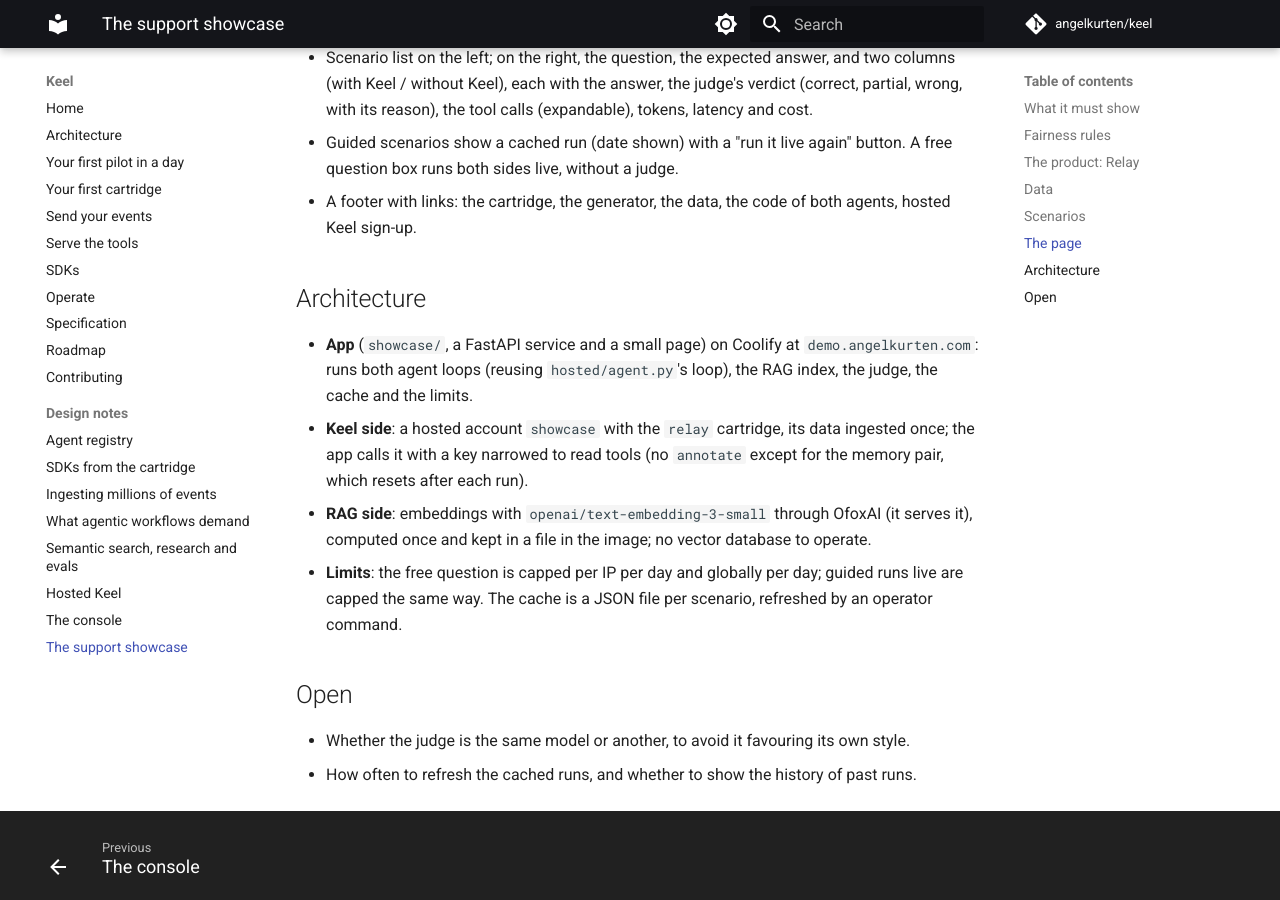
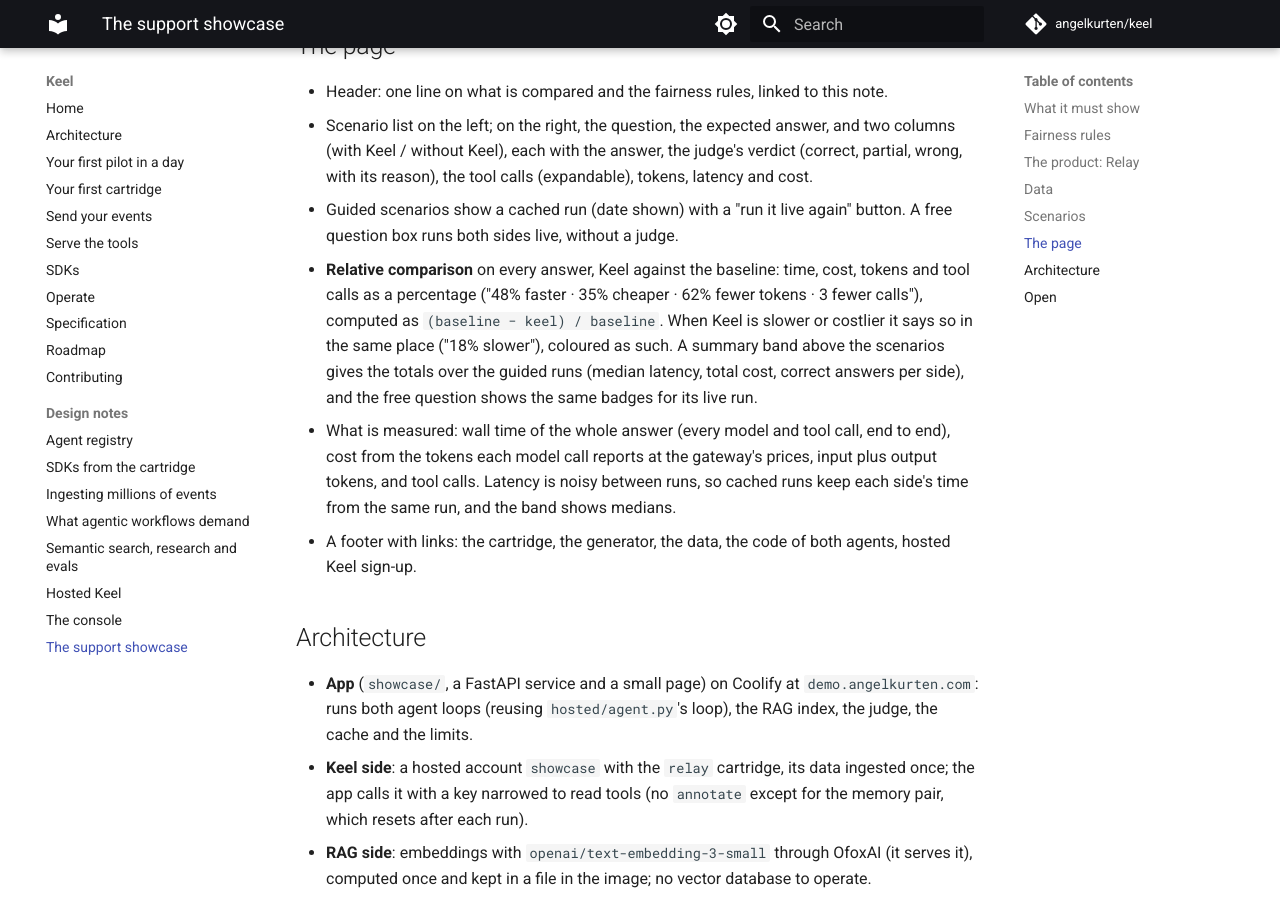
Before and after one commit to angelkurten/keel, an MkDocs documentation site: the page built from docs/design/showcase.md, in a window 1280 px wide and 900 px high, scrolled down 3347 px. Built offline with MkDocs 1.6.1 and Material for MkDocs 9.7.7, drawn with Linux system fonts in a browser that asks for light colours; comment, search, counter and statistics services are not loaded; some of the changed text lies outside the part shown.

Commit message:
Showcase note: time, cost, tokens and calls compared as percentages, both ways
Co-Authored-By: Claude Opus 5.5 <noreply@anthropic.com>
Claude-Session: https://claude.ai/code/session_01MmqHJpZo2Ya1H1Q3wusx6W

```diff
--- a/docs/design/showcase.md
+++ b/docs/design/showcase.md
@@ -10,6 +10,8 @@ Keel's claim is that agents inside a product need context with time, rules and s
 2. **Time**: what was true when something happened, and what was superseded since. Text retrieval mixes current and past.
 3. **Rules**: SLA breached, refund eligible, account at risk are defined once and evaluated, never improvised by the model.
 4. **Scope**: one customer's data never answers for another, and memory written for one stays with it.
+
+And it must show what it costs: time and money per answer, side by side and as a percentage, because a context layer that answers better but slower or dearer is a trade-off a buyer has to see.
 
 And it must be fair, or it convinces no one.
 
@@ -67,6 +69,8 @@ A **memory pair**, run in order: the first question tells the agent that Acme's
 - Header: one line on what is compared and the fairness rules, linked to this note.
 - Scenario list on the left; on the right, the question, the expected answer, and two columns (with Keel / without Keel), each with the answer, the judge's verdict (correct, partial, wrong, with its reason), the tool calls (expandable), tokens, latency and cost.
 - Guided scenarios show a cached run (date shown) with a "run it live again" button. A free question box runs both sides live, without a judge.
+- **Relative comparison** on every answer, Keel against the baseline: time, cost, tokens and tool calls as a percentage ("48% faster · 35% cheaper · 62% fewer tokens · 3 fewer calls"), computed as `(baseline − keel) / baseline`. When Keel is slower or costlier it says so in the same place ("18% slower"), coloured as such. A summary band above the scenarios gives the totals over the guided runs (median latency, total cost, correct answers per side), and the free question shows the same badges for its live run.
+- What is measured: wall time of the whole answer (every model and tool call, end to end), cost from the tokens each model call reports at the gateway's prices, input plus output tokens, and tool calls. Latency is noisy between runs, so cached runs keep each side's time from the same run, and the band shows medians.
 - A footer with links: the cartridge, the generator, the data, the code of both agents, hosted Keel sign-up.
 
 ## Architecture
```
